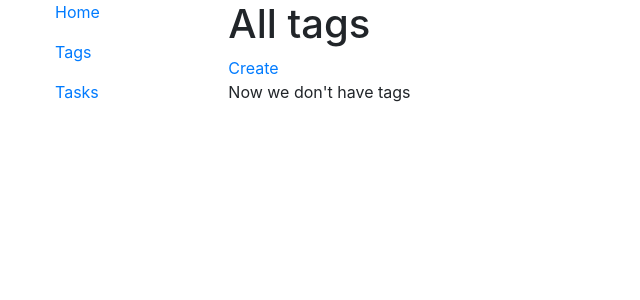
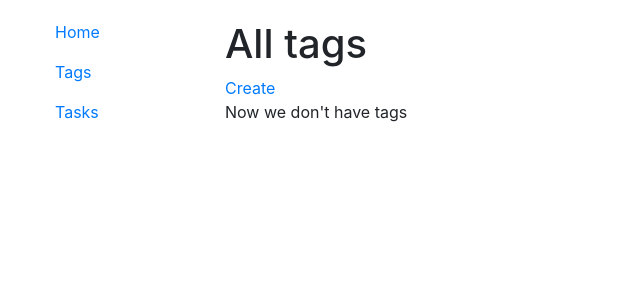
Before and after one commit to AVyha/todo, a Django app: page /tag/ in a window 1280 px wide. Shown: the top 300 px of the page, without its empty margins (0-640 px from the left). Run offline with Django 4.2, Linux system fonts and the light colour scheme; data that the repository does not hold is empty.

Commit message:
add margin

```diff
--- /dev/null
+++ b/static/styles.css
@@ -0,0 +1,4 @@
+body {
+    margin-top: 20px;
+    margin-right: 20px;
+}
--- a/templates/base.html
+++ b/templates/base.html
@@ -5,7 +5,7 @@
   <title>Todo</title>
   <link rel="stylesheet" href="https://cdn.jsdelivr.net/npm/bootstrap@4.6.2/dist/css/bootstrap.min.css" integrity="sha384-xOolHFLEh07PJGoPkLv1IbcEPTNtaed2xpHsD9ESMhqIYd0nLMwNLD69Npy4HI+N" crossorigin="anonymous">
   {% load static %}
-  <link rel="stylesheet" href="{% static 'css/styles.css' %}">
+  <link rel="stylesheet" href="{% static 'styles.css' %}">
 </head>
 <body>
 <div class="container-fluid">
```
